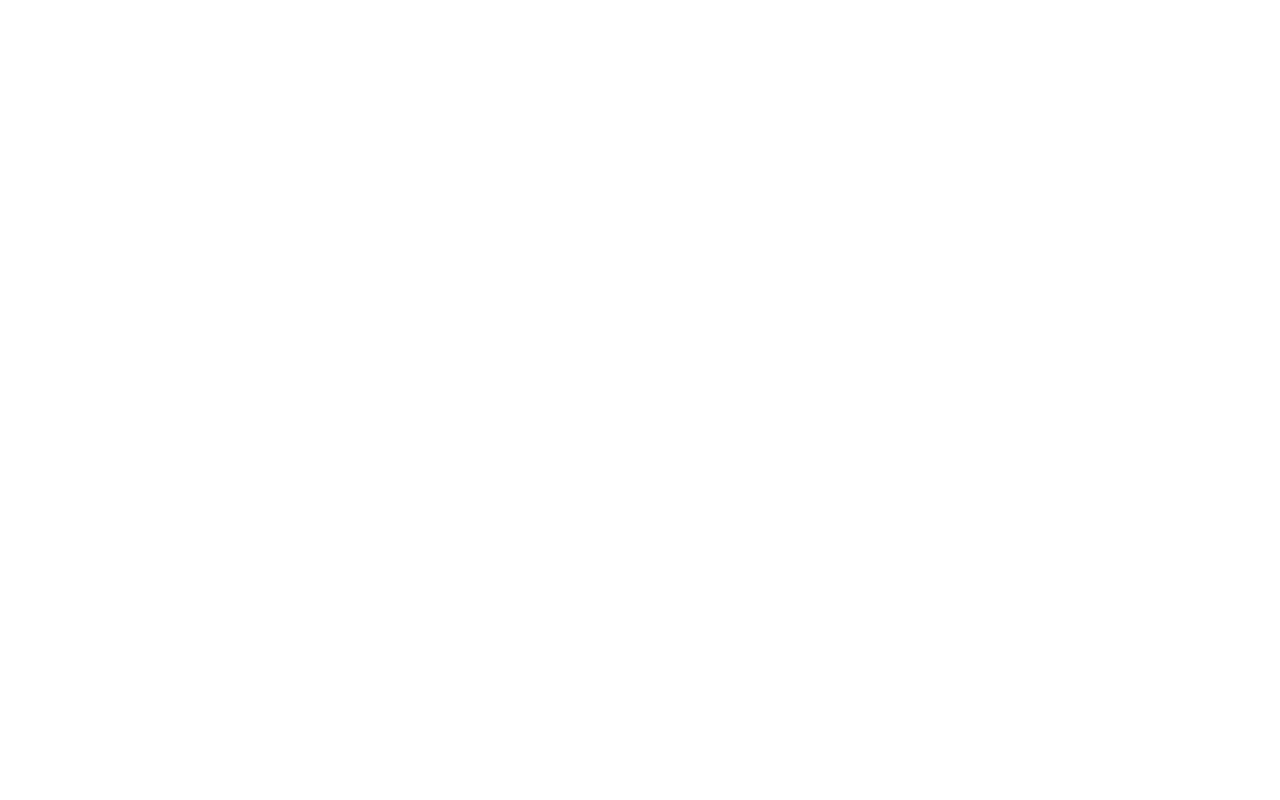
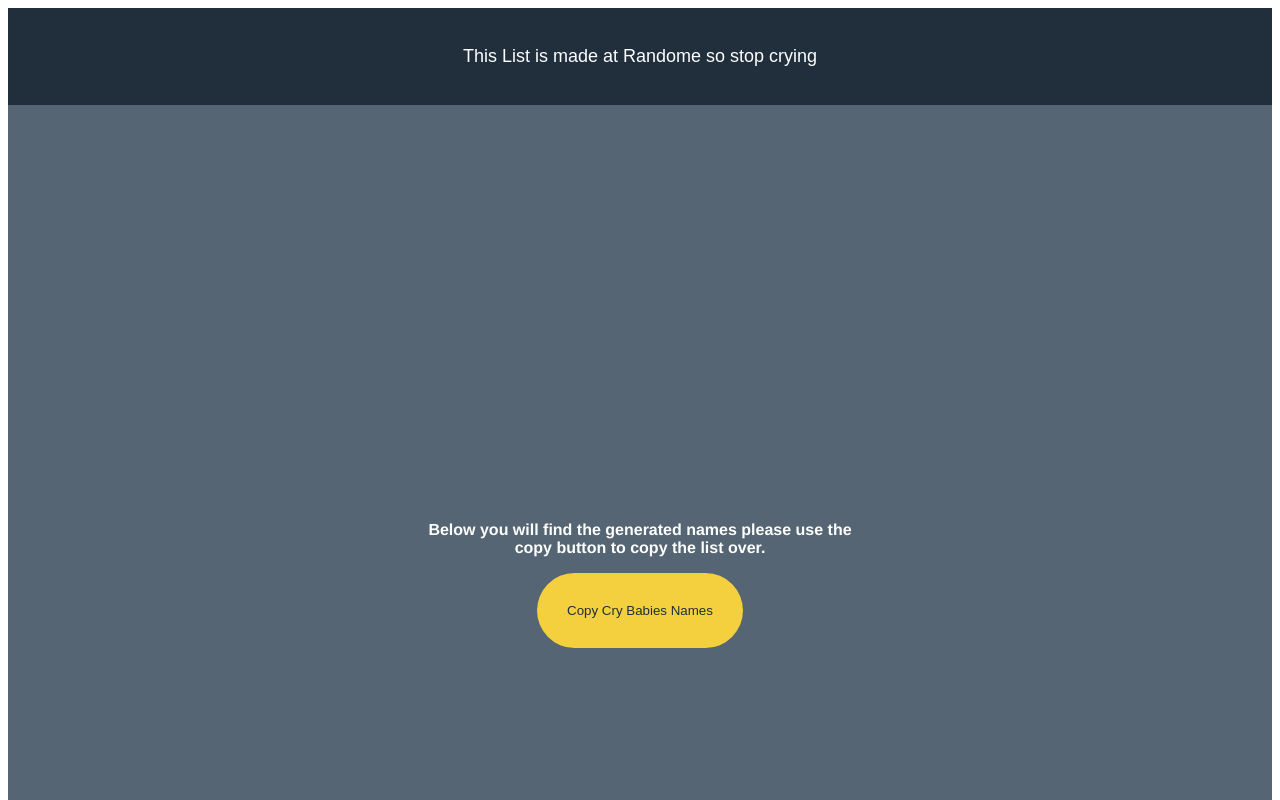
Before and after one commit to WilliamRichman/randomGenDrive, a plain HTML site: page index.html in a window 1280 px wide. Shown: the top 800 px of the page. Drawn offline with Linux system fonts and the light colour scheme.

```diff
--- a/index.html
+++ b/index.html
@@ -11,14 +11,20 @@
 
 
 <body>
-    <div class="nav"></div>
+    <div class="nav">
+        <p>This List is made at Randome so stop crying</p>
+    </div>
 
     <div class="container">
         <div class="inside">
+
             <div class="display">
 
+                <div id="target"></div>
 
+                <p>Below you will find the generated names please use the copy button to copy the list over.</p>
 
+                <button onclick="generate()" class="btn">Copy Cry Babies Names</button>
 
                 <!-- bottom of display -->
             </div>
--- a/script.js
+++ b/script.js
@@ -1,21 +1,37 @@
 function generate() {
 
-
+    /* alert("Generator was called ") */
 
     const names = ["ALEGRIA A", "BAISA R", "CARRASCO F", "CHAIRA R", "DESSELLIER J", "FREEMAN L", "GOMEZ D", "HAINES T", "HERNANDEZ I", "MANSHAEM R", "MONTANO R", "PSHAK R", "ROHR D", "SMITH M", "AVAKIAN M", "CONNOLLY J", "ESPINO J", "GRAHAM T", "GREEN J", "HEARD B", "HOFMANN K", "KERR C", "MILLER K", "PERNACK G", "QUINTERO J ", "WADD C", "YEAGER D", "WALDER D", "BIETZ M", "CABLE D", "DAVIS Y", "GARDUNO D", "GUTIERREZ F", "HERNANDEZ M", "HORNBERGER Z", "LAVELLE B", "ORR J", "PROFFITT J ", "SAAVEDRA F", "SMITH E", "STAHL N", "TUMLINSON S", "ALICEA B", "BAKER J", "BERTRAND T", "BUGARIN A", "BURLESON R", "HESTER D", "JOHNSON R", "KENT P", "LAWRENCE B", "MORENO A", "MORENO JA", "MORENO JU", "SCHULTE D", "WOODS D", "ALVARADO M", "BLANCO R", "BROWN D", "HANSON S", "JONES J ", "LOPEZ R", "MCKINNEY R", "PADILLA D", "PERKINS J", "ROMERO R", "SALCIDO Z", "SIECKMANN S", "TISCHER T", "ZACHMAN D", "ADAMS R", "ANDERSON R", "CAMPBELL C", "CONOVER C", "FAIRBANKS W", "GLADEM R", "HIRSHBERG D", "KRAUSE R", "MAIN D", "MONTIJO F", "OCHOA R", "SALENTINE D", "STAMEY R", "TORRES S", "VIAR G"]
 
     /* console.log(names) */
-    let name = ""
+    let name = []
 
     for (let i = 0; i < names.length; i++) {
         /* let name = names[i] */
-        name = names[Math.floor(Math.random) * Math.floor(names.length - 1)];
+        const container = Math.floor(Math.random() * (names.length - 1));
+        name.push(names[container]);
+        console.log(container)
+        document.getElementById('target').innerHTML = container;
+
+        /*  names.splice(container, 1)
+         console.log(container) */
+
+
+
 
     }
+    return name
 
 };
-generate();
-console.log(generate)
+
+
+
+
+
+
+
+
 
 
 
--- a/style.css
+++ b/style.css
@@ -0,0 +1,60 @@
+.nav{
+font-family: Arial, Helvetica, sans-serif;
+font-size: large;
+align-content: center;
+text-align: center;
+background-color: #212F3D;
+color: #FDFEFE;
+margin: none;
+padding: 20px 20px;
+border: #566573;
+
+}
+
+
+.container {
+font-family: Arial, Helvetica, sans-serif;
+background-color: #566573;
+padding: 400px;
+margin: none;
+}
+
+
+.inside{
+font-family: Arial, Helvetica, sans-serif;
+background-color: #566573;
+margin: none;
+}
+
+
+.display{
+font-family: 'Franklin Gothic Medium', 'Arial Narrow', Arial, sans-serif;
+font-weight: bolder;
+font-size: medium;
+background-color: #566573;
+color: #FDFEFE;
+margin: none;
+text-align: center;
+
+}
+
+.btn{
+background-color: #F4D03F;
+border: #F4D03F;
+border-radius: 3rem;
+align-content: center;
+text-align: center;
+color: #212F3D;
+padding: 30px;
+align-items: center;
+/* box-shadow: #7DCEA0; */
+
+}
+
+.btn:hover{
+    background-color: blue;
+    color: #FDFEFE
+}
+
+
+(Remove this at the end);
```
Also changed, not shown: script2.js (added, +22 -0 lines).
